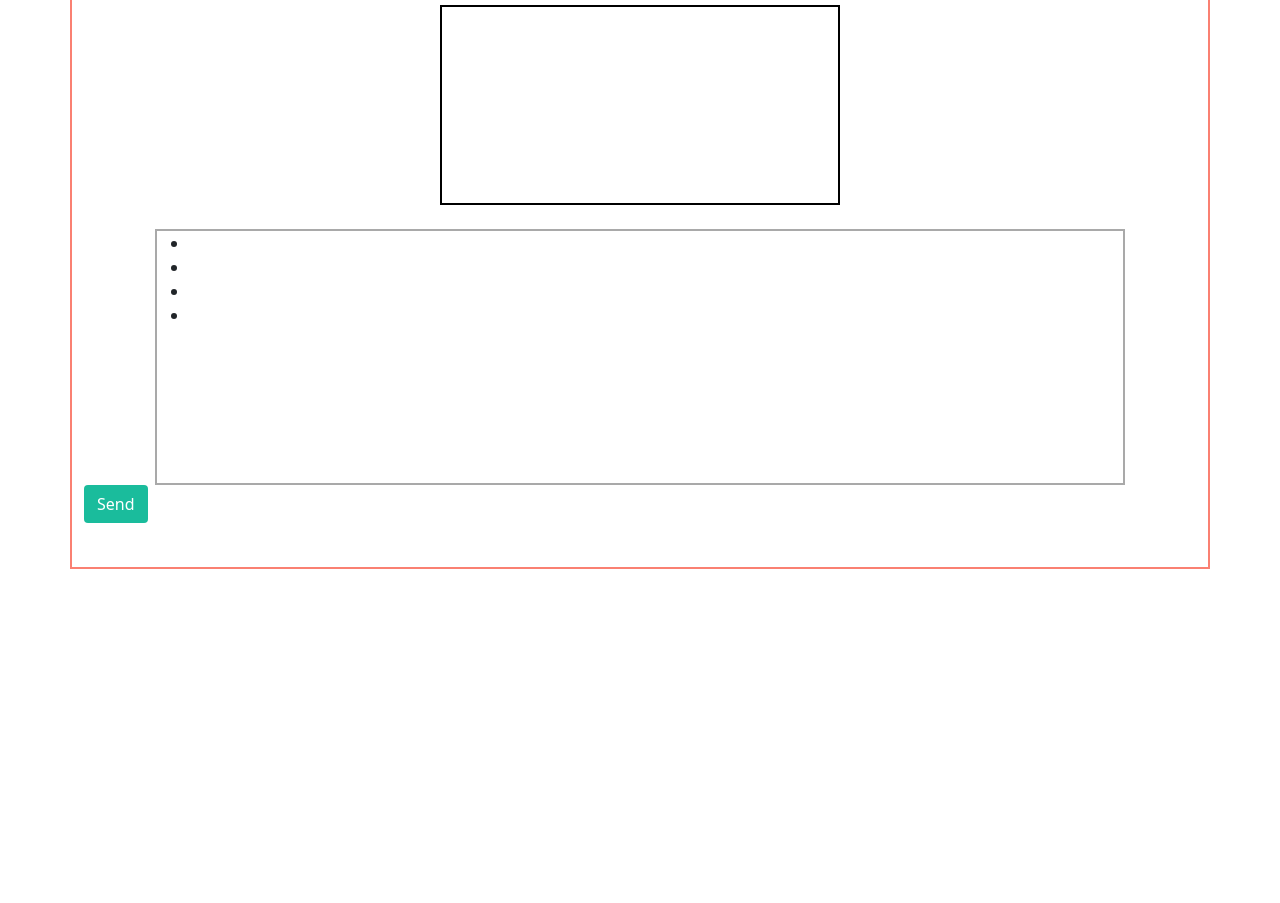
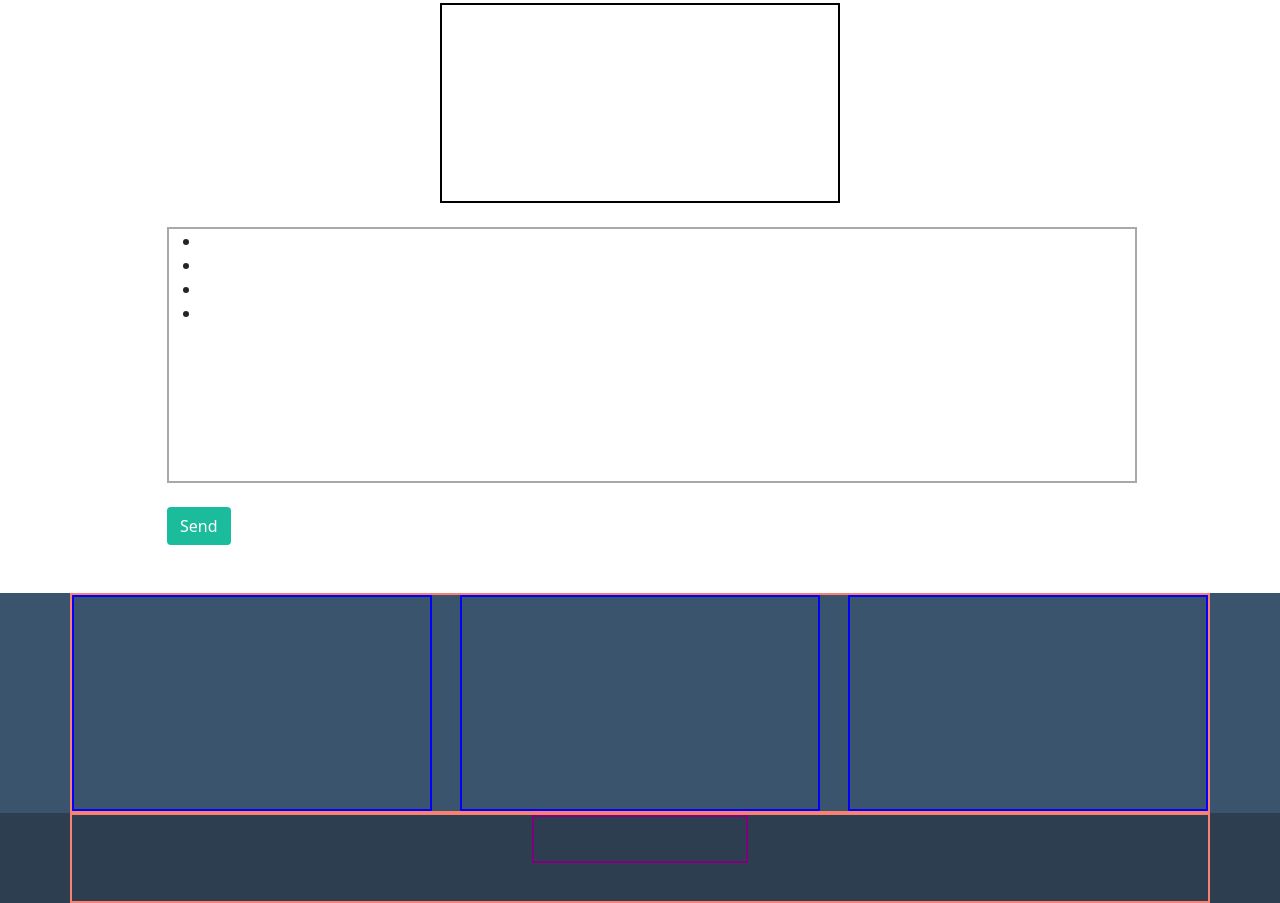
Before and after one commit to JacopoMarini/html-css-bootstrap-freelancer, a plain HTML site: page index.html in a window 1280 px wide. Shown: the part 1895-2798 px from the top of the page. Before the commit the page ends 2464 px from the top, so only its background shows below. Drawn offline with nearby package versions, Linux system fonts and the light colour scheme.

Commit message:
Add footer

```diff
--- a/assets/style.css
+++ b/assets/style.css
@@ -14,6 +14,10 @@
     border: 2px solid salmon;
     height: 100%;
     max-width: 71.25rem;
+}
+
+.min-container{
+    width: 60.625rem;
 }
 
 .col-3{
@@ -83,3 +87,25 @@
     background-color: var(--green);
     color: white;
 }
+
+.infos{
+    height: 13.75rem;
+    width: 100%;
+    background-color: var(--dark);
+}
+
+.copyright{
+    height: 5.625rem;
+    background-color: var(--darker);
+    width: 100%;
+}
+
+.infos .main-container .col-4{
+    height: 13.5rem;
+}
+
+.website-cr{
+    border: 2px solid purple;
+    height: 3rem;
+    width: 13.5rem;
+}
--- a/index.html
+++ b/index.html
@@ -67,19 +67,19 @@
                 <div class="about-description mx-auto mt-5">
 
                 </div>
-                <div class="download mx-auto mt-5">
+                <div class="download d-flex justify-content-around">
                     <a class="btn btn-download" href="#">Download</a>
                 </div>
             </div>
         </section>
 
         <section class="contact">
-            <div class="main-container container-md">
+            <div class="min-container container-md">
                 <div class="contact-title mx-auto mt-4">
 
                 </div>
 
-                <div class="contact-list mx-auto mt-4">
+                <div class="contact-list mx-auto mt-4 mb-4">
                     <ul>
                         <li></li>
                         <li></li>
@@ -93,6 +93,33 @@
         </section>
     </main>
 
+    <footer>
+        <div class="infos">
+            <div class="main-container container-md">
+                <div class="row justify-content-between">
+                    <div class="col-4">
+
+                    </div>
+                    <div class="col-4">
+
+                    </div>
+                    <div class="col-4">
+
+                    </div>
+                </div>
+            </div>
+        </div>
+
+        <div class="copyright">
+            <div class="main-container container-md">
+                <div class="d-flex justify-content-center">
+                    <div class="website-cr align-self-baseline">
+
+                    </div>
+                </div>
+            </div>
+        </div>
+    </footer>
 
 
 
```
